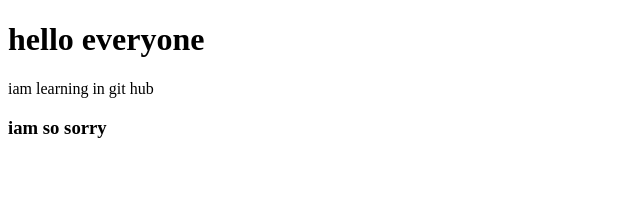
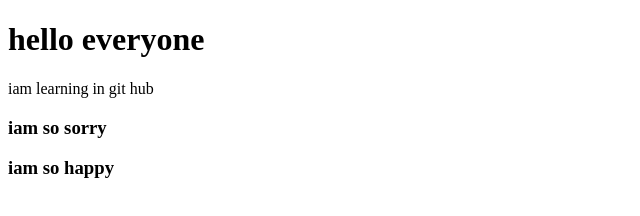
Before and after one commit to Venugopalreddy79/gopal-reddy, a plain HTML site: page a.html in a window 1280 px wide. Shown: the whole page, without its empty margins (0-640 px from the left). Drawn offline with Linux system fonts and the light colour scheme.

Commit message:
2nd change

```diff
--- a/a.html
+++ b/a.html
@@ -9,5 +9,6 @@
     <h1>hello everyone</h1>
     <p>iam learning in git hub</p>
     <h3>iam so sorry</h3>
+    <h3>iam so happy</h3>
 </body>
 </html>
```
